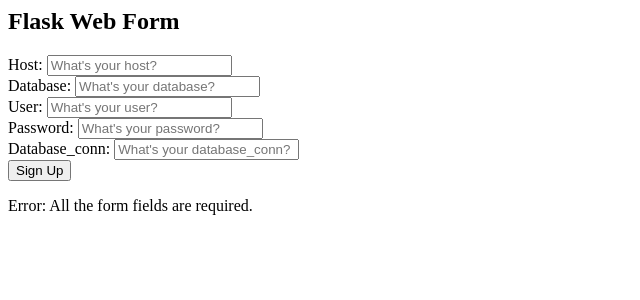
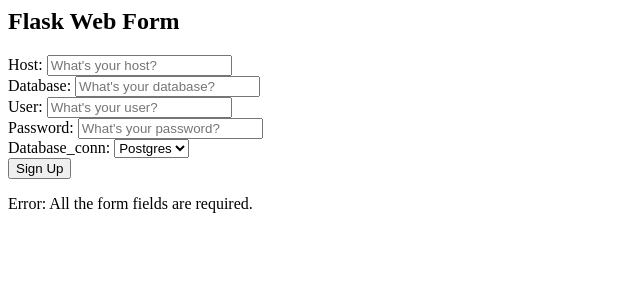
Before and after one commit to ManoelTeles/hdqm-project, a Flask app: page /driver in a window 1280 px wide. Shown: the top 300 px of the page, without its empty margins (0-640 px from the left). Run offline with Flask 2, Linux system fonts and the light colour scheme.

Commit message:
Alteração do form do drive

```diff
--- a/templates/dbDriver.html
+++ b/templates/dbDriver.html
@@ -18,7 +18,10 @@
             <input type="text" class="form-control" id="password" name="password" placeholder="What's your password?">
             <br>
             <label for="database_conn">Database_conn:</label>
-            <input type="text" class="form-control" id="database_conn" name="database_conn" placeholder="What's your database_conn?">
+            <select name="database_conn" id="database_conn">
+                <option value="postgres">Postgres</option>
+              </select>
+            <!-- <input type="text" class="form-control" id="database_conn" name="database_conn" placeholder="What's your database_conn?"> -->
             <br>
 
 
```
